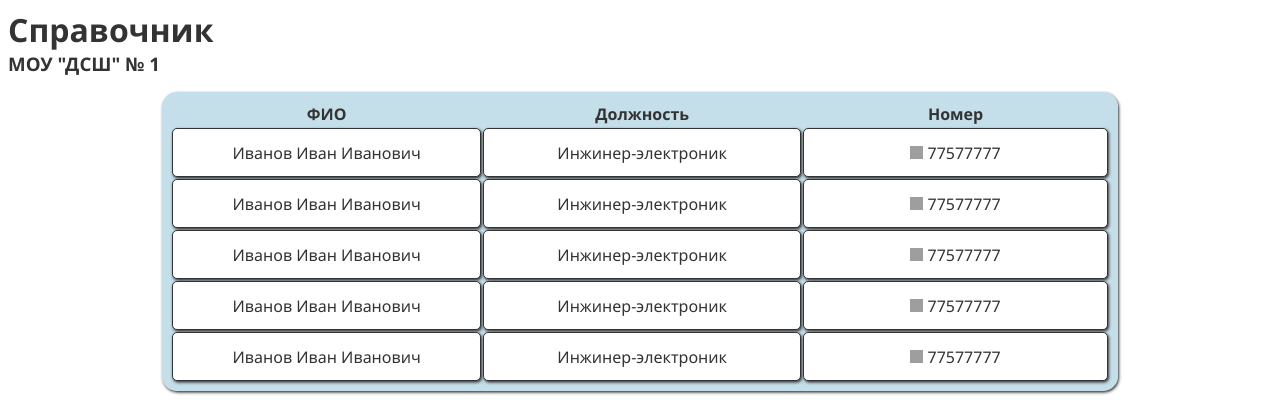
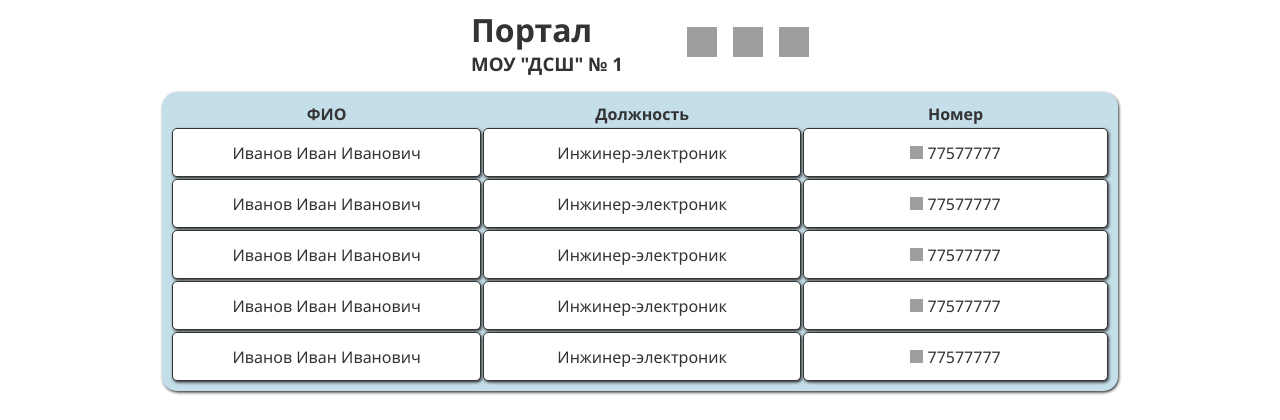
Before and after one commit to Riv33R/info, a Flask app: page /spravka in a window 1280 px wide. Shown: the top 420 px of the page. Run offline with Flask 3, Linux system fonts and the light colour scheme; grey boxes are pictures that could not be loaded.

Commit message:
Update spravka.html

```diff
--- a/templates/spravka.html
+++ b/templates/spravka.html
@@ -11,8 +11,23 @@
 </head>
 
 <body>
-    <h1 class="titletop">Справочник</h1>
-    <h3 class="titletop">МОУ "ДСШ" № 1</h3>
+    <header>
+        <div class="titletop">
+            <h1>Портал</h1>
+            <h3>МОУ "ДСШ" № 1</h3>
+        </div>
+        <div class="menu">
+            <div class="mainpagebtn btn">
+                <a class="but" href="{{ url_for('index') }}"></a>
+            </div>
+            <div class="sprav btn">
+                <a class="but" href="{{ url_for('spravka') }}"></a>
+            </div>
+            <div class="logs btn">
+                <a class="but" href="{{ url_for('logs') }}"></a>
+            </div>
+        </div>
+    </header>
     <div class="tabl">
         <table id="employeeTable">
             <thead>
```
